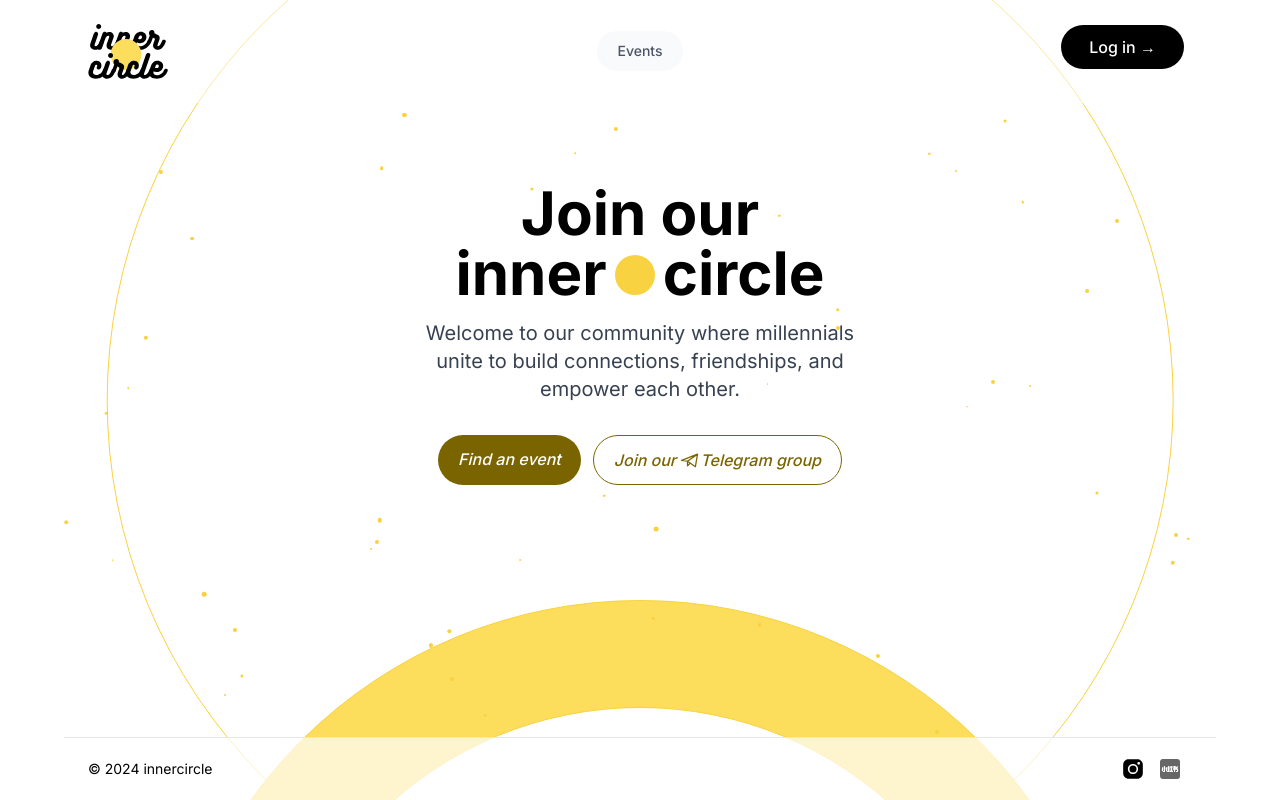
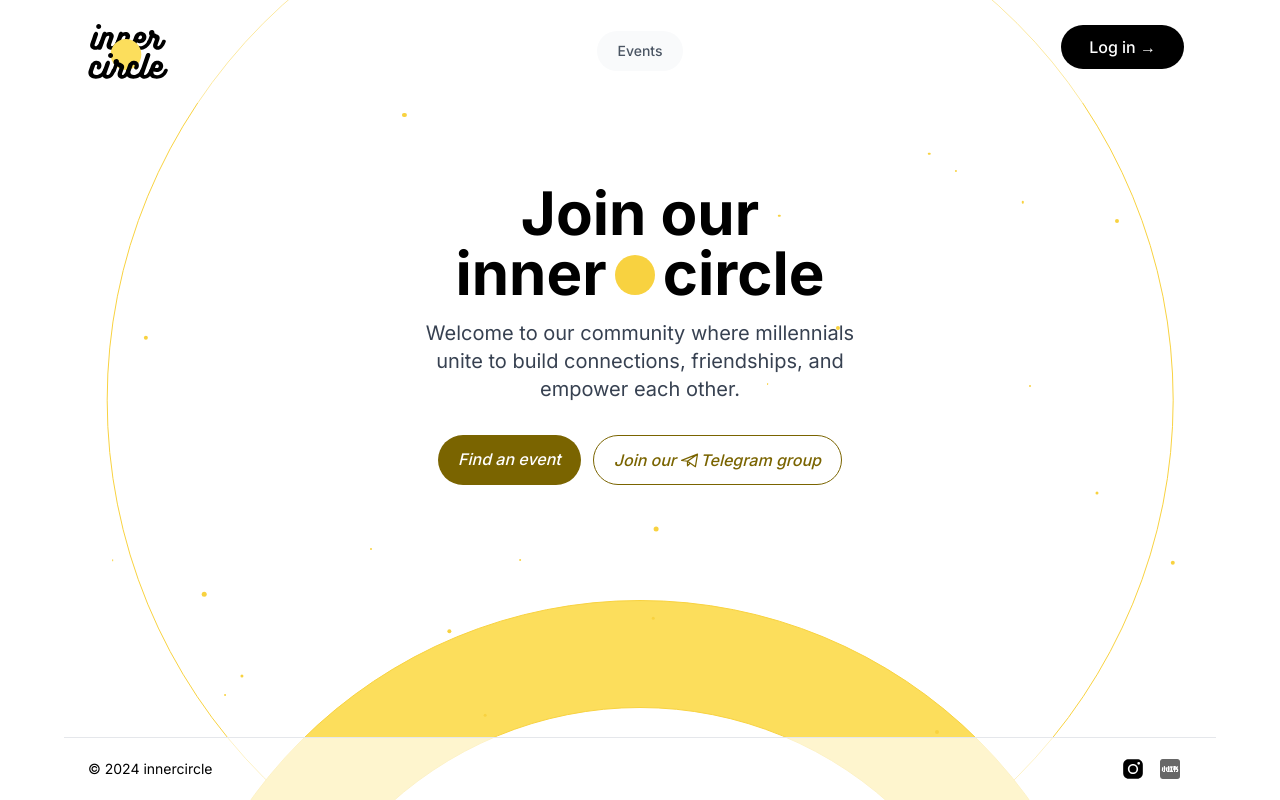
Before and after one commit to manapixels/innercircle, a Next.js app: page / in a window 1280 px wide. Built offline with nearby package versions, Linux system fonts and the light colour scheme; no server answers.

Commit message:
Reduce number of stars

```diff
--- a/src/app/page.tsx
+++ b/src/app/page.tsx
@@ -66,7 +66,7 @@ export default async function HomePage() {
       </div>
 
     <div className="absolute inset-0 flex flex-wrap justify-center items-center -z-[1]">
-      {Array.from({ length: 50 }).map((_, index) => {
+      {Array.from({ length: 25 }).map((_, index) => {
         const widthHeight = Math.random() * 0.2 + 0.1;
         return (
         <div
```
